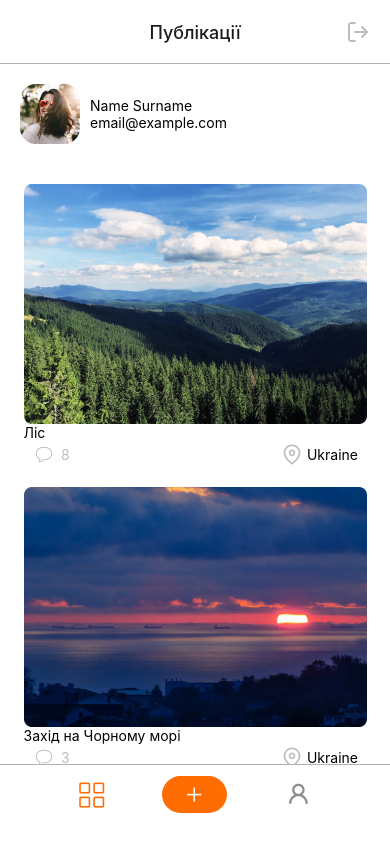
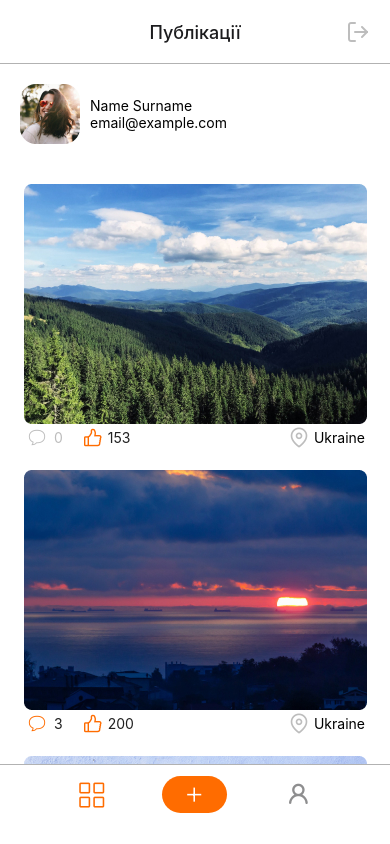
Before and after one commit to IhorKulinskyi/AwesomeProject, a React Native app: screen /HomeScreen in a window 390 px wide. Built offline with nearby package versions, Linux system fonts and the light colour scheme.

Commit message:
comments

```diff
--- /dev/null
+++ b/Components/Comment.jsx
@@ -0,0 +1,71 @@
+import { StyleSheet, Text, View, Image } from "react-native";
+import React from "react";
+
+const Comment = ({ data, index }) => {
+  const { date, time, userAvatar, text } = data;
+  return (
+    <View
+      style={[
+        styles.commentContainer,
+        { flexDirection: index % 2 ? "row-reverse" : "row" },
+      ]}
+    >
+      <View style={styles.userAvatarContainer}>
+        <Image source={userAvatar} style={styles.userAvatar} />
+      </View>
+      <View style={styles.commentBody}>
+        <Text style={styles.commentText}>{text}</Text>
+        <Text
+          style={[
+            styles.dateTime,
+            { alignSelf: index % 2 ? "flex-start" : "flex-end" },
+          ]}
+        >
+          {date} | {time}
+        </Text>
+      </View>
+    </View>
+  );
+};
+
+export default Comment;
+
+const styles = StyleSheet.create({
+  commentContainer: {
+    paddingHorizontal: 10,
+    flexDirection: "row",
+    // justifyContent:"space-between",
+    gap: 10,
+    // width: "100%",
+    borderWidth: 2,
+  },
+  commentBody: {
+    width: "100%",
+    flexDirection: "column",
+    borderWidth: 1,
+    padding: 10,
+    // flex:1,
+  },
+  userAvatarContainer: {
+    width: 28,
+    height: 28,
+    // flex: 0.2,
+    borderWidth: 1,
+    borderColor: "orange",
+  },
+  userAvatar: {
+    width: 28,
+    resizeMode:'cover',
+  },
+  dateTime: {
+    flexDirection: "row",
+    borderWidth: 1,
+    borderColor: "green",
+    flex:1,
+  },
+  commentText: {
+    borderWidth: 1,
+    borderColor: "red",
+    flex:1,
+  },
+});
--- a/Components/Post.jsx
+++ b/Components/Post.jsx
@@ -1,7 +1,22 @@
-import { StyleSheet, Text, View, TouchableOpacity,Image  } from "react-native";
-import { EvilIcons, Feather } from "@expo/vector-icons";
+import { StyleSheet, Text, View, TouchableOpacity, Image } from "react-native";
+import { EvilIcons, Feather, AntDesign } from "@expo/vector-icons";
 
-const Post = ({img, caption, comments, location, nav}) => {
+const Post = ({ route, nav, postData }) => {
+  const { img, caption, comments, location, likes } = postData;
+
+  function getColor(amount) {
+    if (!amount) {
+      return {
+        icon: "#BDBDBD",
+        text: "#BDBDBD",
+      };
+    }
+    return {
+      icon: "#FF6C00",
+      text: "#212121",
+    };
+  }
+
   return (
     <View style={styles.postContainer}>
       <View>
@@ -9,11 +24,36 @@ const Post = ({img, caption, comments, location, nav}) => {
         <Text>{caption}</Text>
       </View>
       <View style={styles.postActions}>
+        <View style={styles.reactions}>
           <View style={styles.commentsView}>
-        <TouchableOpacity onPress={()=>{nav.navigate("Comments")}}>
-          <EvilIcons name="comment" size={24} color="#BDBDBD" />
+            <TouchableOpacity
+              onPress={() => {
+                nav.navigate("Comments", {
+                  screen: `${route.name}`,
+                  data: postData,
+                });
+              }}
+            >
+              <EvilIcons
+                name="comment"
+                size={24}
+                color={getColor(comments).icon}
+              />
             </TouchableOpacity>
-        <Text style={styles.commentsAmount}>{comments}</Text>
+            <Text style={{ color: getColor(comments).text }}>{comments}</Text>
+          </View>
+          {likes && (
+            <View style={styles.commentsView}>
+              <TouchableOpacity>
+                <AntDesign
+                  name="like2"
+                  size={20}
+                  color={getColor(likes).icon}
+                />
+              </TouchableOpacity>
+              <Text style={{ color: getColor(likes).text }}>{likes}</Text>
+            </View>
+          )}
         </View>
         <View style={styles.commentsView}>
           <Feather name="map-pin" size={20} color="#BDBDBD" />
@@ -29,21 +69,23 @@ export default Post;
 const styles = StyleSheet.create({
   postContainer: {
     flexDirection: "column",
-        alignItems:"center",
+    alignItems: "center",
   },
   commentsView: {
     flexDirection: "row",
     gap: 5,
     alignItems: "center",
   },
-      commentsAmount:{
-        color:"#BDBDBD",
+  reactions: {
+    flexDirection: "row",
+    gap: 20,
+    alignItems: "center",
   },
   postActions: {
-        width:"100%",
+    width: "100%",
     flexDirection: "row",
     justifyContent: "space-between",
     alignItems: "center",
-        paddingHorizontal: 12,
+    paddingHorizontal: 5,
   },
 });
--- a/Screens/CommentsScreen.jsx
+++ b/Screens/CommentsScreen.jsx
@@ -1,28 +1,44 @@
-import { StyleSheet, Text, Image, View } from "react-native";
-import React from "react";
-import { AntDesign } from "@expo/vector-icons";
-import PostImage from "../img/PostImage1.jpg";
-import { TextInput } from "react-native-gesture-handler";
 import {
+  StyleSheet,
+  Text,
+  Image,
+  View,
+  SafeAreaView,
   TouchableOpacity,
   TouchableWithoutFeedback,
   KeyboardAvoidingView,
   Keyboard,
+  FlatList,
 } from "react-native";
+import React from "react";
+import { AntDesign } from "@expo/vector-icons";
+import { TextInput } from "react-native-gesture-handler";
+import Comment from "../Components/Comment";
 
-const CommentsScreen = () => {
+const CommentsScreen = ({ route }) => {
+  const { data } = route.params;
+  const comments = data.commentsTexts;
   return (
     <KeyboardAvoidingView
       style={styles.wrapper}
       behavior={Platform.OS === "ios" ? "padding" : "height"}
-    //   keyboardVerticalOffset={Platform.OS === "ios" ? 0 : -249}
+        keyboardVerticalOffset={Platform.OS === "ios" ? 0 : -249}
     >
       <TouchableWithoutFeedback onPress={Keyboard.dismiss}>
         <View style={styles.container}>
           <View style={styles.imageContainer}>
-            <Image source={PostImage} />
+            <Image source={data.img} />
           </View>
-
+          <View style={{flex:1}}>
+            <SafeAreaView>
+              <FlatList
+                contentContainerStyle={styles.commentContainer}
+                data={comments}
+                renderItem={({ item, index }) => <Comment data={item} index={index}/>}
+                keyExtractor={(item) => item.id}
+              />
+            </SafeAreaView>
+          </View>
           <View style={styles.inputWrapper}>
             <TextInput style={styles.input} placeholder="Коментувати..." />
             <TouchableOpacity style={styles.sendButton}>
@@ -40,10 +56,9 @@ export default CommentsScreen;
 const styles = StyleSheet.create({
   wrapper: {
     flex: 1,
-    // width: "100%",
   },
   imageContainer: {
-    flex: 1,
+    flex: 0.8,
   },
   container: {
     flex: 1,
@@ -55,7 +70,12 @@ const styles = StyleSheet.create({
     backgroundColor: "#FFF",
     justifyContent: "space-between",
   },
+  commentContainer: {
+    flexDirection: "column",
+    gap: 20,
+  },
   inputWrapper: {
+    // flex:1,
     position: "relative",
     width: "100%",
   },
--- a/Screens/HomeScreen.jsx
+++ b/Screens/HomeScreen.jsx
@@ -6,15 +6,14 @@ import {
   TouchableOpacity,
   SafeAreaView,
 } from "react-native";
-import { EvilIcons, Feather } from "@expo/vector-icons";
-import { useNavigation } from "@react-navigation/native";
+import { useNavigation, useRoute } from "@react-navigation/native";
 import userPhoto from "../img/User.jpg";
-import PostImage from "../img/PostImage1.jpg";
 import { FlatList } from "react-native-gesture-handler";
 import { postsArray } from "../data/posts";
 import Post from "../Components/Post";
 
 const HomeScreen = () => {
+  const route = useRoute();
   const navigation = useNavigation();
   return (
     <View style={styles.container}>
@@ -33,10 +32,8 @@ const HomeScreen = () => {
             renderItem={({ item }) => (
               <Post
                 nav={navigation}
-                img={item.img}
-                caption={item.title}
-                location={item.location}
-                comments={item.comments}
+                postData={item}
+                route={route}
               />
             )}
             keyExtractor={(item) => item.id}
--- a/Screens/ProfileScreen.jsx
+++ b/Screens/ProfileScreen.jsx
@@ -6,15 +6,16 @@ import {
   StyleSheet,
   Image,
   SafeAreaView,
-  FlatList
+  FlatList,
 } from "react-native";
 import ProfileImg from "../img/ProfileImg.jpg";
 import { AntDesign, Feather } from "@expo/vector-icons";
-import { useNavigation } from "@react-navigation/native";
+import { useNavigation, useRoute } from "@react-navigation/native";
 import { postsArray } from "../data/posts";
 import Post from "../Components/Post";
 
 const ProfileScreen = () => {
+  const route = useRoute();
   const navigation = useNavigation();
   return (
     <ImageBackground
@@ -43,10 +44,8 @@ const ProfileScreen = () => {
             renderItem={({ item }) => (
               <Post
                 nav={navigation}
-                img={item.img}
-                caption={item.title}
-                location={item.location}
-                comments={item.comments}
+                postData={item}
+                route={route}
               />
             )}
             keyExtractor={(item) => item.id}
@@ -73,7 +72,7 @@ const styles = StyleSheet.create({
   postContainer: {
     flexDirection: "column",
     gap: 20,
-    paddingBottom:20,
+    paddingBottom: 20,
   },
   userPhoto: {
     width: 120,
--- a/data/posts.js
+++ b/data/posts.js
@@ -4,8 +4,31 @@ export const postsArray = [
       img: require('../img/PostImage1.jpg'),
       title: 'Ліс',
       location: 'Ukraine',
-      comments: 8,
+      comments: 0,
       likes: 153,
+      commentsTexts: [
+        {
+          id: 10,
+          date: '09 червня, 2020',
+          time: '08:40',
+          userAvatar: require('../img/user2.jpg'),
+          text: 'Really love your most recent photo. I’ve been trying to capture the same thing for a few months and would love some tips!',
+        },
+        {
+          id: 11,
+          userAvatar: require('../img/user1.jpg'),
+          date: '09 червня, 2020',
+          time: '09:14',
+          text: 'A fast 50mm like f1.8 would help with the bokeh. I’ve been using primes as they tend to get a bit sharper images.',
+        },
+        {
+          id: 12,
+          date: '09 червня, 2020',
+          time: '09:20',
+          userAvatar: require('../img/user2.jpg'),
+          text: 'Thank you! That was very helpful!',
+        },
+      ],
     },
     {
       id: 2,
@@ -14,6 +37,29 @@ export const postsArray = [
       location: 'Ukraine',
       comments: 3,
       likes: 200,
+      commentsTexts: [
+        {
+          id: 10,
+          date: '09 червня, 2020',
+          time: '08:40',
+          userAvatar: require('../img/user1.jpg'),
+          text: 'Really love your most recent photo. I’ve been trying to capture the same thing for a few months and would love some tips!',
+        },
+        {
+          id: 11,
+          userAvatar: require('../img/user2.jpg'),
+          date: '09 червня, 2020',
+          time: '09:14',
+          text: 'A fast 50mm like f1.8 would help with the bokeh. I’ve been using primes as they tend to get a bit sharper images.',
+        },
+        {
+          id: 12,
+          date: '09 червня, 2020',
+          time: '09:20',
+          userAvatar: require('../img/user1.jpg'),
+          text: 'Thank you! That was very helpful!',
+        },
+      ],
     },
     {
       id: 3,
@@ -22,5 +68,28 @@ export const postsArray = [
       location: 'Italy',
       comments: 50,
       likes: 200,
+      commentsTexts: [
+        {
+          id: 10,
+          date: '09 червня, 2020',
+          time: '08:40',
+          userAvatar: require('../img/user1.jpg'),
+          text: 'Really love your most recent photo. I’ve been trying to capture the same thing for a few months and would love some tips!',
+        },
+        {
+          id: 11,
+          userAvatar: require('../img/user2.jpg'),
+          date: '09 червня, 2020',
+          time: '09:14',
+          text: 'A fast 50mm like f1.8 would help with the bokeh. I’ve been using primes as they tend to get a bit sharper images.',
+        },
+        {
+          id: 12,
+          date: '09 червня, 2020',
+          time: '09:20',
+          userAvatar: require('../img/user1.jpg'),
+          text: 'Thank you! That was very helpful!',
+        },
+      ],
     },
   ];
```
Also changed, not shown: img/user1.jpg (added), img/user2.jpg (added). Lines whose indentation alone changed are shown as unchanged.
